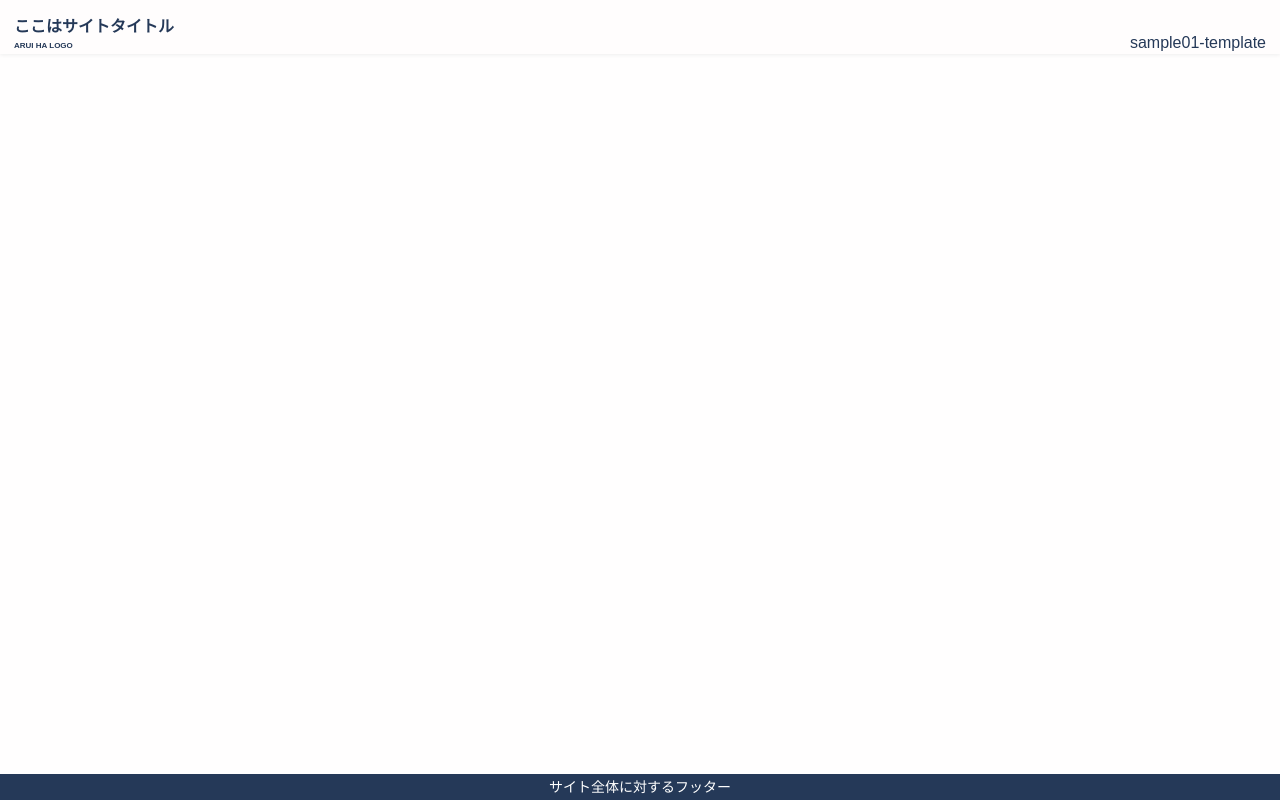
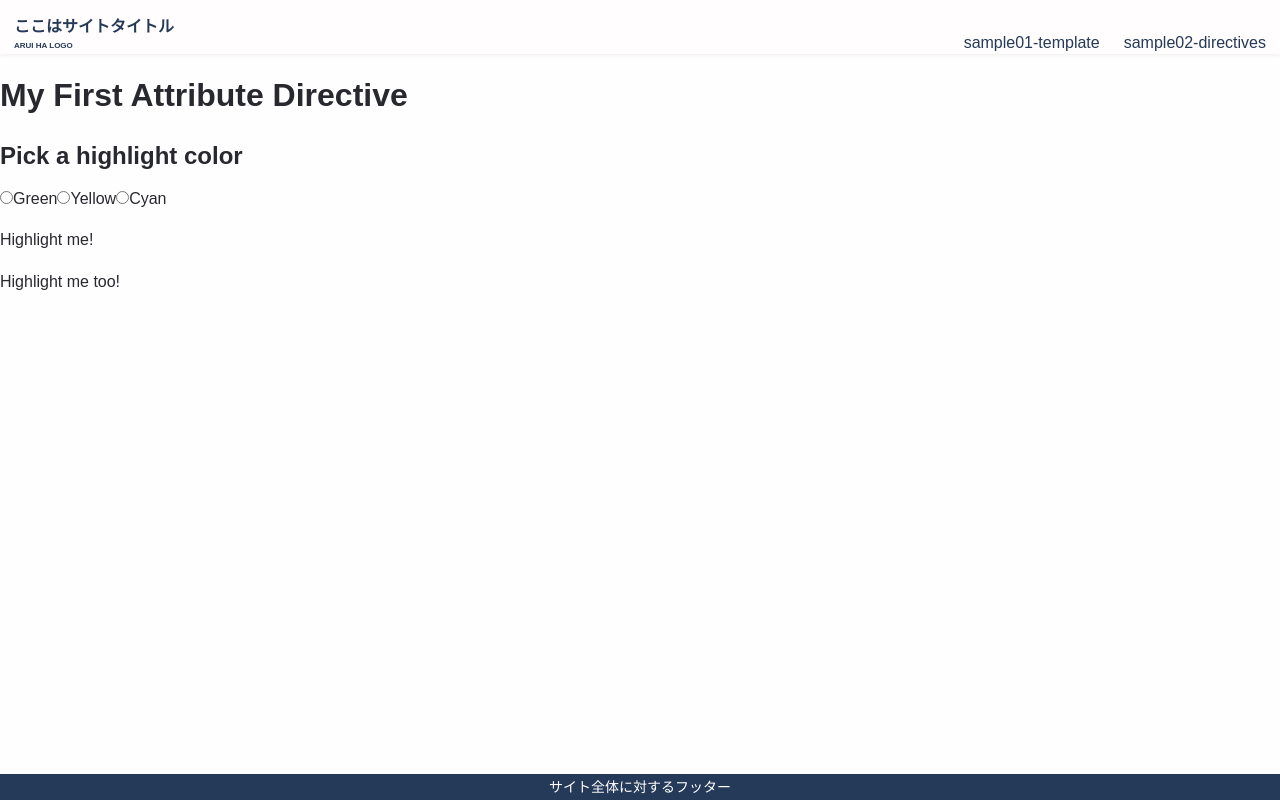
Before and after one commit to takemori-kondo/front-samples, an Angular app in the folder front07/: page /sample02-directives in a window 1280 px wide. Before the commit this address led to /. Built offline with nearby package versions, Linux system fonts and the light colour scheme.

Commit message:
ディレクティブ自作のサンプル追加
npx ng generate component features/sample02-directives --skip-tests=true
npx ng generate directive features/sample02-highlight --skip-tests=true

```diff
--- a/front07/src/app/app-routing.module.ts
+++ b/front07/src/app/app-routing.module.ts
@@ -1,9 +1,11 @@
 import { NgModule } from '@angular/core';
 import { RouterModule, Routes } from '@angular/router';
 import { Sample01TemplateComponent } from './features/sample01-template/sample01-template.component';
+import { Sample02DirectivesComponent } from './features/sample02-directives/sample02-directives.component';
 
 const routes: Routes = [
   { path: 'sample01-template', component: Sample01TemplateComponent },
+  { path: 'sample02-directives', component: Sample02DirectivesComponent },
   { path: '', redirectTo: 'sample01-template', pathMatch: 'full' }
 ];
 
--- a/front07/src/app/app.component.html
+++ b/front07/src/app/app.component.html
@@ -8,6 +8,7 @@
       <nav class="ly-absolute-right site-menu-pc">
         <ul class="site-menu-pc__list">
           <li><a routerLink="sample01-template">sample01-template</a></li>
+          <li><a routerLink="sample02-directives">sample02-directives</a></li>
         </ul>
       </nav>
     </div>
@@ -37,6 +38,7 @@
           </div>
           <ul class="ly-box-right site-menu-mobile__list">
             <li><a routerLink="sample01-template">sample01-template</a></li>
+            <li><a routerLink="sample02-directives">sample02-directives</a></li>
           </ul>
         </div>
       </nav>
--- a/front07/src/app/app.module.ts
+++ b/front07/src/app/app.module.ts
@@ -6,12 +6,16 @@ import { AppComponent } from './app.component';
 import { Sample01TemplateComponent } from './features/sample01-template/sample01-template.component';
 import { CommonModule } from '@angular/common';
 import { Sample01TemplateAlertsComponent } from './features/sample01-template-alerts/sample01-template-alerts.component';
+import { Sample02DirectivesComponent } from './features/sample02-directives/sample02-directives.component';
+import { Sample02HighlightDirective } from './features/sample02-highlight.directive';
 
 @NgModule({
   declarations: [
     AppComponent,
     Sample01TemplateComponent,
-    Sample01TemplateAlertsComponent
+    Sample01TemplateAlertsComponent,
+    Sample02DirectivesComponent,
+    Sample02HighlightDirective
   ],
   imports: [
     BrowserModule,
--- /dev/null
+++ b/front07/src/app/features/sample02-directives/sample02-directives.component.html
@@ -0,0 +1,26 @@
+<!--
+  下記ページをベースにしています
+  https://angular.jp/guide/attribute-directives
+-->
+<!--
+- html属性を自作するための機能
+- ディレクティブに@Input()や@Output()、@HostListener()を定義可能
+    - @Input()や@Output()は、付与したタグにさら属性やイベントを足す
+    - @HostListener('eventName', ['$event'])は、付与したタグから発生するイベントをフックできる
+        - eventNameはonなし。Built-in Htmlイベントディレクティブと対応
+        - 例：@HostListener('click', ['$event'])
+-->
+
+<h1>My First Attribute Directive</h1>
+
+<h2>Pick a highlight color</h2>
+<div>
+  <input type="radio" name="colors" id="green" (click)="color='lightgreen'">
+  <label for="green">Green</label>
+  <input type="radio" name="colors" id="yellow" (click)="color='yellow'">
+  <label for="yellow">Yellow</label>
+  <input type="radio" name="colors" id="cyan" (click)="color='cyan'">
+  <label for="cyan">Cyan</label>
+</div>
+<p [appSample02Highlight]="color">Highlight me!</p>
+<p [appSample02Highlight]="color" defaultColor="violet">Highlight me too!</p>
--- /dev/null
+++ b/front07/src/app/features/sample02-directives/sample02-directives.component.ts
@@ -0,0 +1,16 @@
+/*
+下記ページをベースにしています
+https://angular.jp/guide/attribute-directives
+*/
+
+import { Component } from '@angular/core';
+
+@Component({
+  selector: 'app-sample02-directives',
+  templateUrl: './sample02-directives.component.html',
+  styleUrls: ['./sample02-directives.component.scss']
+})
+export class Sample02DirectivesComponent {
+
+  color = '';
+}
--- /dev/null
+++ b/front07/src/app/features/sample02-highlight.directive.ts
@@ -0,0 +1,35 @@
+/*
+下記ページをベースにしています
+https://angular.jp/guide/attribute-directives
+*/
+
+import { Directive, ElementRef, HostListener, Input } from '@angular/core';
+
+@Directive({
+  selector: '[appSample02Highlight]'
+})
+export class Sample02HighlightDirective {
+
+  @Input()
+  appSample02Highlight = '';
+
+  @Input()
+  defaultColor = '';
+
+  @HostListener('mouseenter')
+  onMouseEnter() {
+    this.highlight(this.appSample02Highlight || this.defaultColor || 'red');
+  }
+
+  @HostListener('mouseleave')
+  onMouseLeave() {
+    this.highlight('');
+  }
+
+  constructor(private el: ElementRef) {
+  }
+
+  private highlight(color: string) {
+    this.el.nativeElement.style.backgroundColor = color;
+  }
+}
```
Also changed, not shown: front07/src/app/features/sample02-directives/sample02-directives.component.scss (added).
